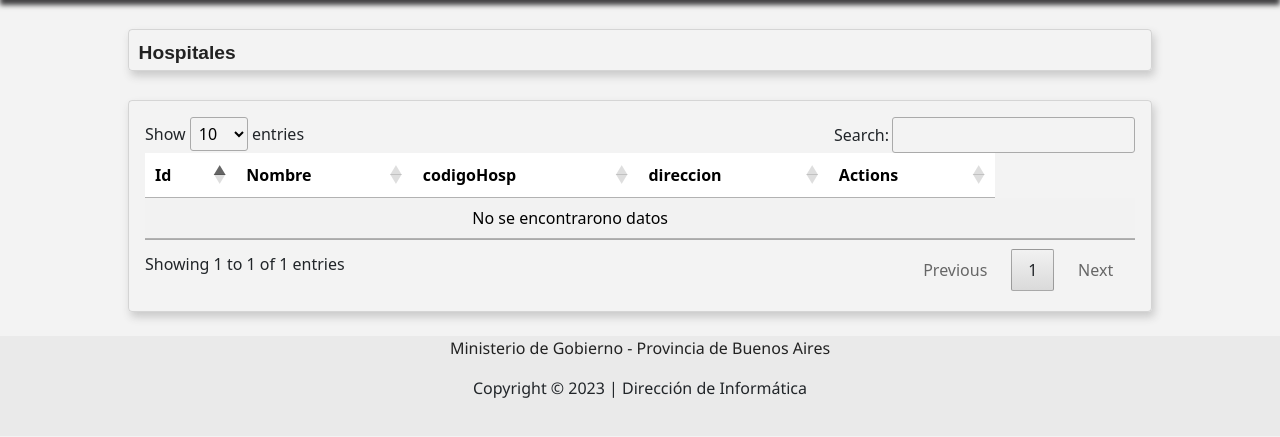
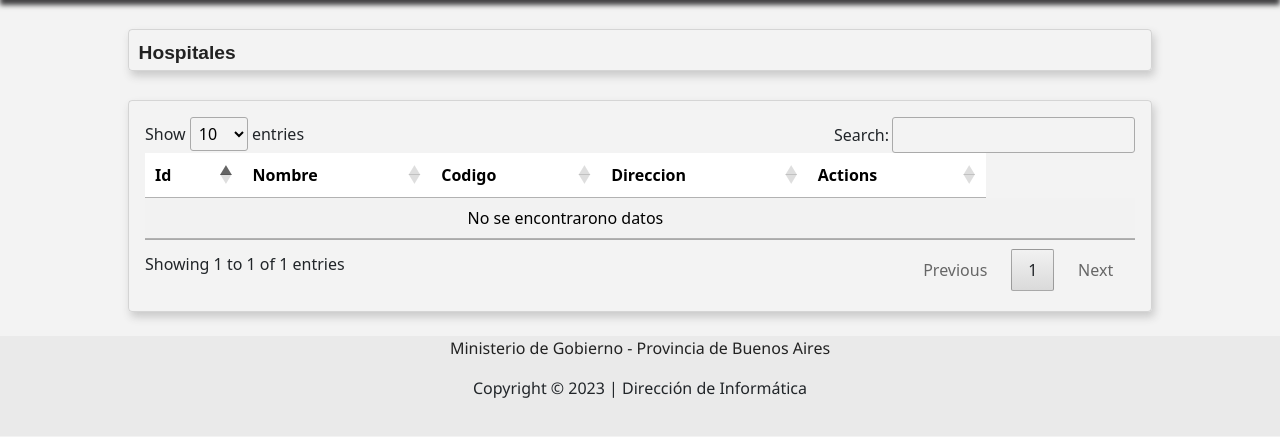
Before and after one commit to blackbarrier/crudborrador, a Symfony app: template templates/hospital/index.html.twig in a window 1280 px wide. Shown: the part 160-597 px from the top of the page. Run offline with Twig, Linux system fonts and the light colour scheme; the template is opened without the code that fills it, so the values that code supplies are empty; some libraries are stand-ins or nearby versions.

Commit message:
se termino

```diff
--- a/templates/hospital/index.html.twig
+++ b/templates/hospital/index.html.twig
@@ -15,8 +15,8 @@
             <tr>
                 <th>Id</th>
                 <th>Nombre</th>
-                <th>codigoHosp</th>
-                <th>direccion</th>
+                <th>Codigo</th>
+                <th>Direccion</th>
                 <th>Actions</th>
             </tr>
         </thead>
--- a/templates/persona/show.html.twig
+++ b/templates/persona/show.html.twig
@@ -26,7 +26,7 @@
             </tr>
             <tr>
                 <th>Sexo</th>
-                <td>{{ persona.sexo ? 'Yes' : 'No' }}</td>
+                <td>{{ persona.sexo }}</td>
             </tr>
         </tbody>
     </table>
```
